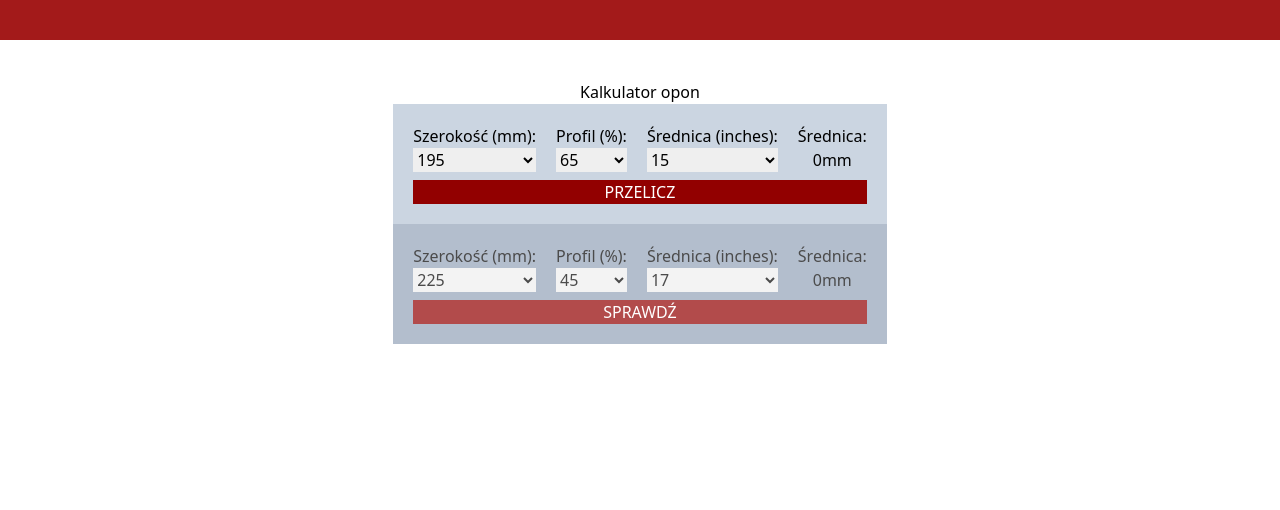
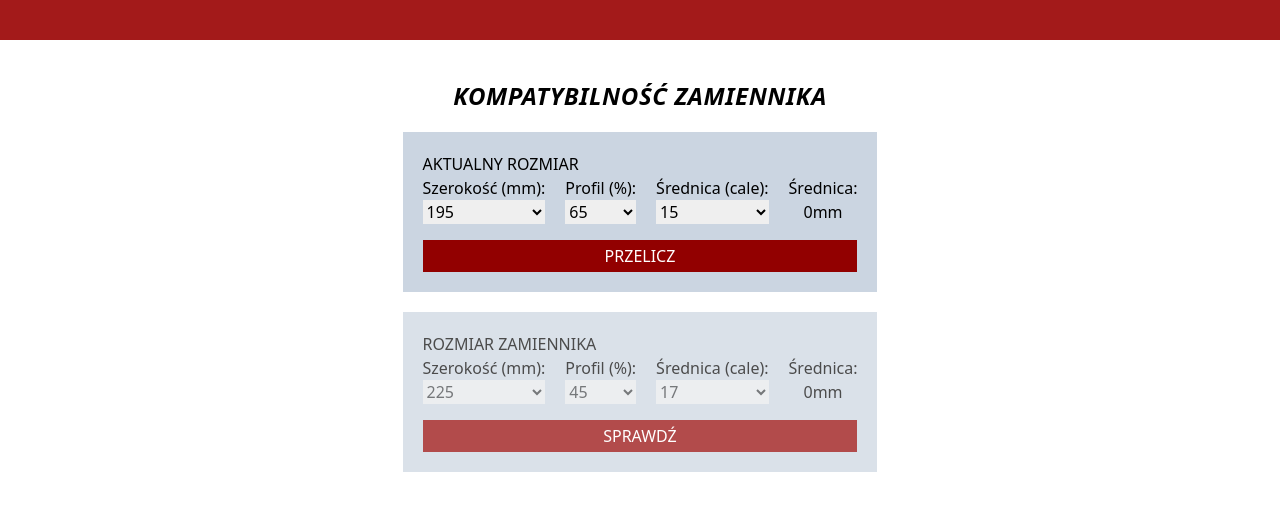
Before and after one commit to SkorczanFFF/hurtopony-kalkulator, a React (Create React App) app: page / in a window 1280 px wide. Shown: the top 510 px of the page. Built offline with nearby package versions, Linux system fonts and the light colour scheme.

Commit message:
fix: TireSubstitutionChecker calculation, minor fixes

```diff
--- a/src/components/TireCalculator/Partials/Button.tsx
+++ b/src/components/TireCalculator/Partials/Button.tsx
@@ -26,7 +26,9 @@ const CalculateButton: React.FC<CalculateButtonProps> = ({
 }) => {
   return (
     <button
-      className="bg-[#920000] mt-2 text-white"
+      className={`bg-[#920000] mt-4 text-white hover:cursor-pointer hover:brightness-125 duration-150 font-[500] p-1 ${
+        disabled && "disabled:cursor-not-allowed disabled:hover:brightness-100"
+      }`}
       onClick={() => handleClick(width, profile, diameter, setResultCallback)}
       disabled={disabled}
     >
--- a/src/components/TireCalculator/Partials/TireInputSection.tsx
+++ b/src/components/TireCalculator/Partials/TireInputSection.tsx
@@ -24,7 +24,7 @@ const TireInputSection: React.FC<TireInputSectionProps> = ({
   const widthOptions: JSX.Element[] = [];
   for (let i: number = 125; i <= 355; i += 10) {
     widthOptions.push(
-      <option key={i} value={i}>
+      <option key={i} value={i} disabled={disabled}>
         {i}
       </option>
     );
@@ -55,6 +55,7 @@ const TireInputSection: React.FC<TireInputSectionProps> = ({
         <select
           value={width}
           onChange={(e) => setWidth(Number(e.target.value))}
+          disabled={disabled}
         >
           {widthOptions}
         </select>
@@ -64,22 +65,25 @@ const TireInputSection: React.FC<TireInputSectionProps> = ({
         <select
           value={profile}
           onChange={(e) => setProfile(Number(e.target.value))}
+          disabled={disabled}
         >
           {profileOptions}
         </select>
       </label>
+
       <label className="flex flex-col">
-        Średnica (inches):
+        Średnica (cale):
         <select
           value={diameter}
           onChange={(e) => setDiameter(Number(e.target.value))}
+          disabled={disabled}
         >
           {diameterOptions}
         </select>
       </label>
       <h3 className="text-center">
         Średnica: <br />
-        {result}mm
+        {Math.round(result)}mm
       </h3>
     </div>
   );
--- a/src/components/TireCalculator/Partials/TireSubstitutionChecker.tsx
+++ b/src/components/TireCalculator/Partials/TireSubstitutionChecker.tsx
@@ -9,9 +9,14 @@ const TireSubstitutionChecker: React.FC<TireSubstitutionCheckerProps> = ({
   result,
   substituteResult,
 }) => {
-  const calculateSubstituteResult = (): string => {
-    const resultPercentage: number = (1 - substituteResult / result) * -100;
-    return resultPercentage.toFixed(2) + "%";
+  const calculateSubstituteResult = (
+    substituteResult: number,
+    result: number
+  ): string => {
+    //prettier-ignore
+    const resultPercentage: number = (1 - (substituteResult / result)) * -100;
+    const formattedResult: string = resultPercentage.toFixed(2) + "%";
+    return formattedResult;
   };
 
   const calculateSubstituteValidity = (): string => {
@@ -29,8 +34,10 @@ const TireSubstitutionChecker: React.FC<TireSubstitutionCheckerProps> = ({
     <div className="flex flex-col text-center">
       {result > 0 && substituteResult > 0 && (
         <>
-          <p>{calculateSubstituteValidity()}</p>
-          <p>{calculateSubstituteResult()}</p>
+          <p className="text-[#ce3333] text-[20px]">
+            {calculateSubstituteValidity()}
+          </p>
+          <p>{calculateSubstituteResult(substituteResult, result)}</p>
         </>
       )}
     </div>
--- a/src/components/TireCalculator/TireCalculator.tsx
+++ b/src/components/TireCalculator/TireCalculator.tsx
@@ -1,6 +1,6 @@
 import React, { useEffect, useState } from "react";
+import TireInputSection from "./Partials/TireInputSection";
 import Button from "./Partials/Button";
-import TireInputSection from "./Partials/TireInputSection";
 import TireSubstitutionChecker from "./Partials/TireSubstitutionChecker";
 
 const TireCalculator: React.FC = () => {
@@ -21,23 +21,24 @@ const TireCalculator: React.FC = () => {
     diameter: number,
     setResultCallback: React.Dispatch<React.SetStateAction<number>>
   ): void => {
+    //prettier-ignore
     const tireDiameter: number =
-      width * (profile / 100) * 2 * 1.04 + 25.4 * diameter;
-    setResultCallback(Math.round(tireDiameter));
+      ((width * profile) / 100 * 2) * 1.04 + 25.4 * diameter;
+    setResultCallback(tireDiameter);
   };
 
   useEffect(() => {
-    if (result !== 0 || result == null) {
-      setDisabled(false);
-    } else {
-      setDisabled(true);
-    }
-  }, [result, disabled]);
+    setDisabled(result === 0);
+  }, [result]);
 
   return (
     <div className="flex flex-col w-full p-10 items-center">
-      <h2 className="text-center">Kalkulator opon</h2>
+      <h2 className="text-center text-2xl italic font-[600] tracking-wide mb-5">
+        KOMPATYBILNOŚĆ ZAMIENNIKA
+      </h2>
+      <div className="flex flex-col gap-5">
         <div className="flex flex-col justify-center bg-slate-300 max-w-[600px] p-5">
+          <h2>AKTUALNY ROZMIAR</h2>
           <TireInputSection
             width={width}
             profile={profile}
@@ -59,10 +60,11 @@ const TireCalculator: React.FC = () => {
           />
         </div>
         <div
-        className={`flex flex-col justify-center bg-slate-400 max-w-[600px] p-5 ${
+          className={`flex flex-col justify-center bg-slate-300 max-w-[600px] p-5 ${
             disabled && "opacity-70"
           }`}
         >
+          <h2>ROZMIAR ZAMIENNIKA</h2>
           <TireInputSection
             width={substituteWidth}
             profile={substituteProfile}
@@ -88,6 +90,7 @@ const TireCalculator: React.FC = () => {
           substituteResult={substituteResult}
         />
       </div>
+    </div>
   );
 };
 
```
Lines whose indentation alone changed are shown as unchanged.
